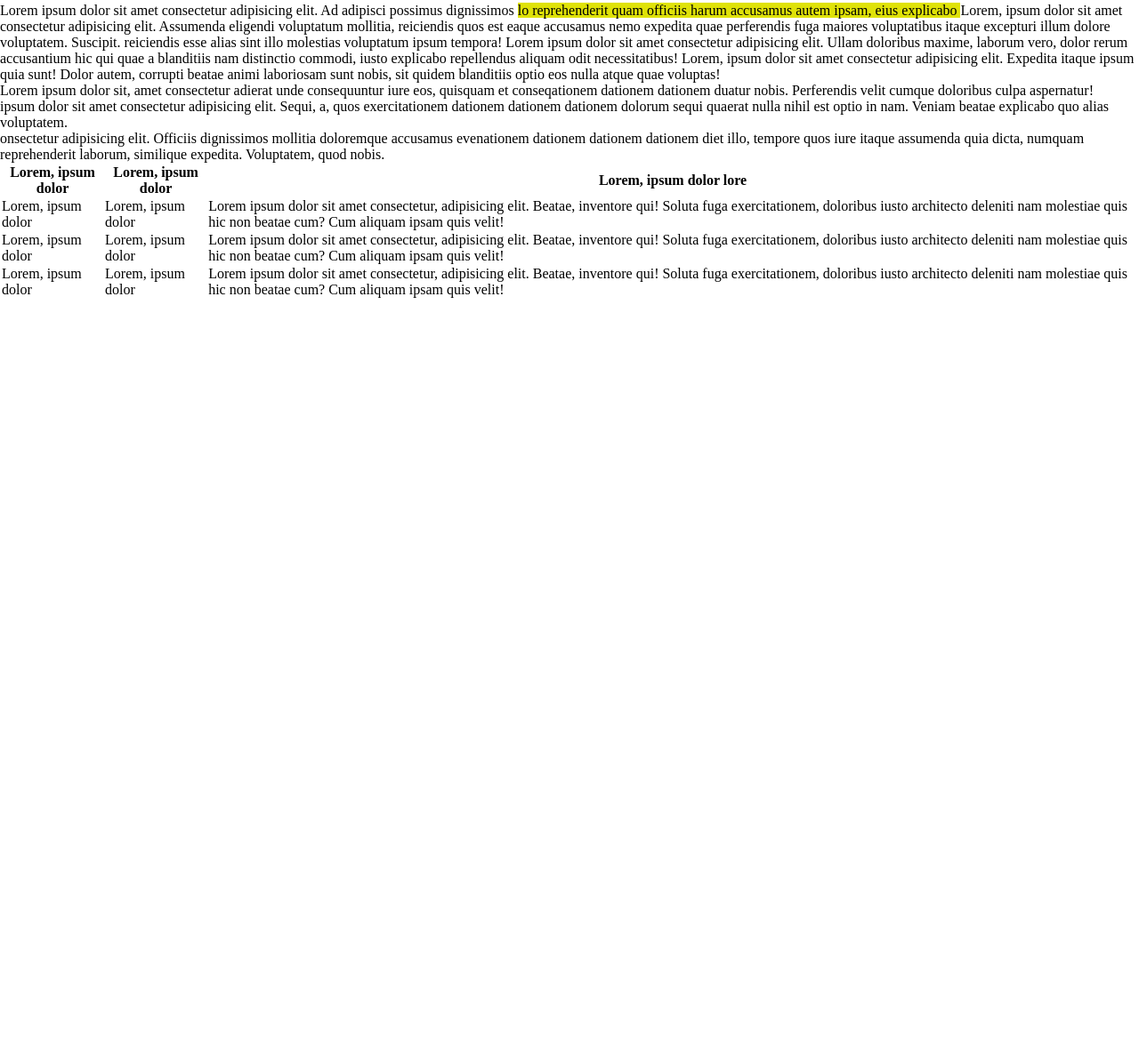
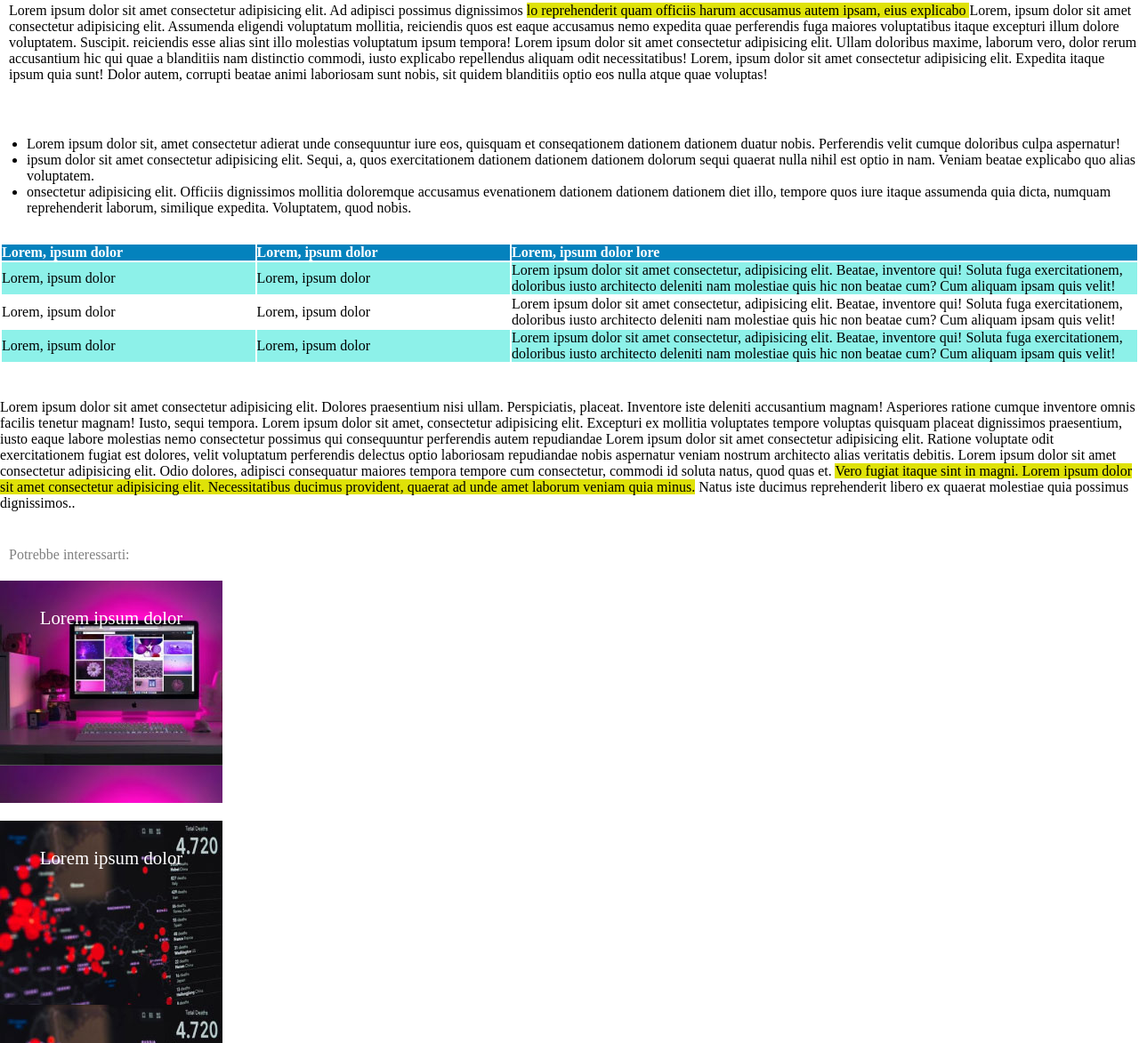
Before and after one commit to Fedekh/html-css-booleaner, a plain HTML site: page index.html in a window 1280 px wide. Shown: the part 701-1874 px from the top of the page at 89% size. Before the commit the page ends 1038 px from the top, so only its background shows below. Drawn offline with Linux system fonts and the light colour scheme.

Commit message:
include footer

```diff
--- a/css/style.css
+++ b/css/style.css
@@ -1,3 +1,4 @@
+/* reset default value */
 *{
     margin: 0;
     padding: 0;
@@ -37,6 +38,74 @@
     padding-bottom: 20px;
 }
 
+.article{
+    padding-bottom: 60px;
+}
+
 .important {
     background-color: hsl(61, 93%, 46%);
 }
+
+.points{
+    margin-left: 20px;
+    padding-left: 10px;
+    margin-bottom: 30px;
+}
+
+
+/* same attributes for many tags */
+.main-title, .subtitle, .sub, .des-photo, .article, .photo, .logo {
+    margin-left: 10px;
+}
+
+.first-table {
+    background-color: rgb(4, 130, 189);
+}
+
+.head-h1, .head-h2{
+    text-align: left;
+
+    color: white;
+    }
+.head-h1, .t1 {
+    width: 400px;
+}
+
+.head-h2, .t2 {
+    width: 1000px;
+}
+
+.aa{
+    background-color: rgb(141, 241, 233) ;
+}
+
+.t1 {
+    margin-bottom: 10px;
+    margin-top: 10px;
+}
+
+table, .last {
+    margin-bottom: 40px;
+}
+
+
+#photo1, #photo2 {
+    height: 250px;
+    width: 250px;
+    color: white;
+    margin-top: 30 px;
+    padding-top: 30px;
+    text-align: center;
+    font-size: 1.3rem;
+
+}
+
+#photo1 {
+    background-image: url(../img/monitor.jpg);
+    margin-bottom: 20px;
+    padding-bottom: 10px;
+}
+
+#photo2{
+    background-image: url(../img/graph.jpg);
+}
--- a/index.html
+++ b/index.html
@@ -98,16 +98,29 @@
             </tr>
         </table>
 
+        <!-- another paragraph -->
+        <p class="last">Lorem ipsum dolor sit amet consectetur adipisicing elit. Dolores praesentium nisi ullam. Perspiciatis, placeat. Inventore iste deleniti accusantium magnam! Asperiores ratione cumque inventore omnis facilis tenetur magnam! Iusto, sequi tempora. Lorem ipsum dolor sit amet, consectetur adipisicing elit. Excepturi ex mollitia voluptates tempore voluptas quisquam placeat dignissimos praesentium, iusto eaque labore molestias nemo consectetur possimus qui consequuntur perferendis autem repudiandae Lorem ipsum dolor sit amet consectetur adipisicing elit. Ratione voluptate odit exercitationem fugiat est dolores, velit voluptatum perferendis delectus optio laboriosam repudiandae nobis aspernatur veniam nostrum architecto alias veritatis debitis. Lorem ipsum dolor sit amet consectetur adipisicing elit. Odio dolores, adipisci consequatur maiores tempora tempore cum consectetur, commodi id soluta natus, quod quas et. <span class="important"> Vero fugiat itaque sint in magni. Lorem ipsum dolor sit amet consectetur adipisicing elit. Necessitatibus ducimus provident, quaerat ad unde amet laborum veniam quia minus.</span> Natus iste ducimus reprehenderit libero ex quaerat molestiae quia possimus dignissimos..</p>
 
-
-
-
+        <!-- /another paragraph -->
 
     </main>
     <!-- /main -->
 
     <!-- footer -->
     <footer>
+
+        <!-- subtitle -->
+        <p class="subtitle">Potrebbe interessarti:</p>
+        <!-- subtitle -->
+
+        <!-- introduction more photos probably with link inside -->
+        <div id="photo1">
+            Lorem ipsum dolor
+        </div>
+        <div id="photo2">
+            Lorem ipsum dolor
+        </div>
+        <!-- /introduction more photos probably with link inside -->
 
     </footer>
     <!-- /footer -->
```
